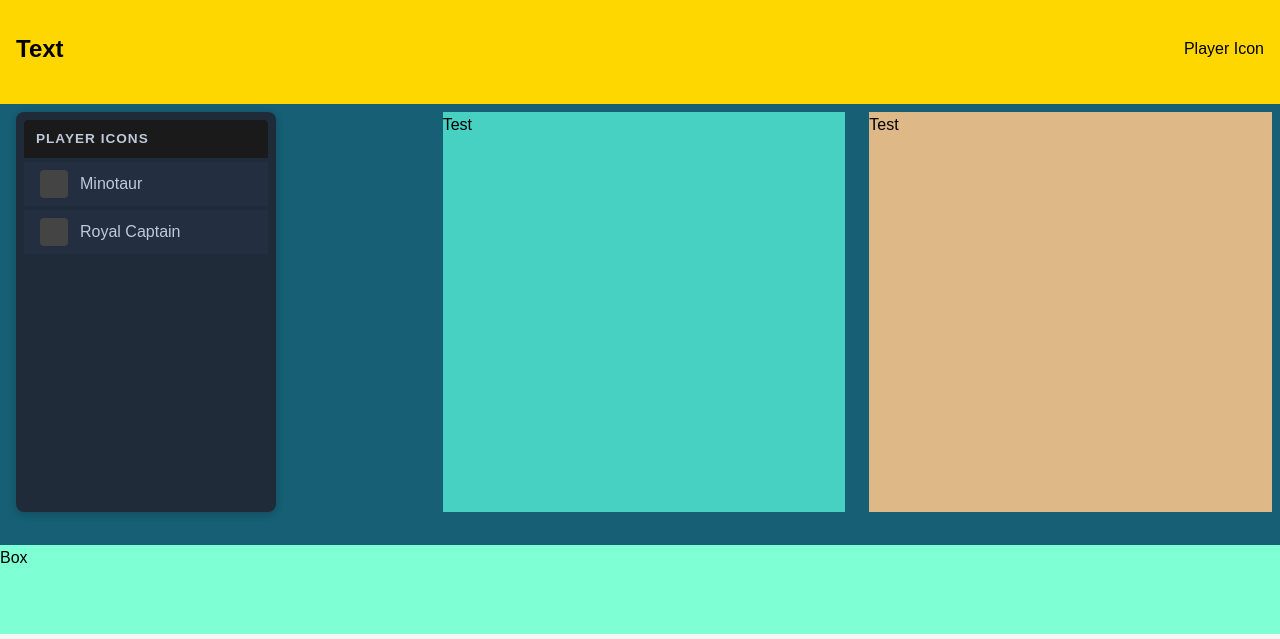
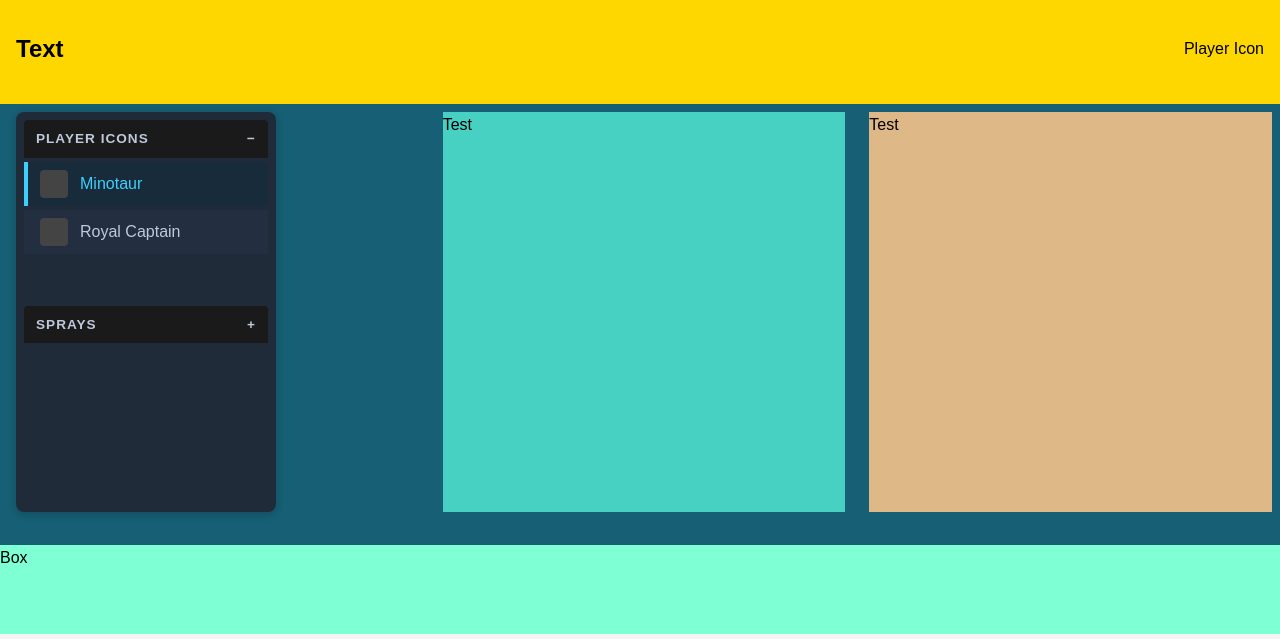
Before and after one commit to Program606/Portfolio, a plain HTML site: page src/index.html in a window 1280 px wide. Shown: the part 1520-2159 px from the top of the page. Drawn offline with Linux system fonts and the light colour scheme.

Commit message:
Added Interactable Categories

```diff
--- a/css/index.css
+++ b/css/index.css
@@ -303,3 +303,22 @@
     border-radius: 4px;
     margin-right: 0.75rem;
   }
+
+  .categoryItems {
+    display: none;
+    flex-direction: column;
+  }
+  .category.open .categoryItems {
+    display: flex;
+  }
+  .categoryTitle {
+    cursor: pointer;
+    user-select: none;
+    display: flex;
+    justify-content: space-between;
+    align-items: center;
+  }
+  .toggle-icon {
+    font-weight: bold;
+    margin-left: 0.5rem;
+  }
--- a/src/index.html
+++ b/src/index.html
@@ -71,9 +71,18 @@
       <div id="midBoxL">
         <div id="ovMenu" class="ovItem">
           <div class="category">
-            <div class="categoryTitle"> Player Icons</div>
-            <div class="categoryItem">Minotaur</div>
-            <div class="categoryItem">Royal Captain</div>
+            <div class="categoryTitle">Player Icons <span class="toggle-icon">+</span></div>
+            <div class="categoryItems">
+              <div class="categoryItem selected">Minotaur</div>
+              <div class="categoryItem">Royal Captain</div>
+            </div>
+          </div>
+          <div class="category">
+            <div class="categoryTitle">Sprays <span class="toggle-icon">+</span></div>
+            <div class="categoryItems">
+              <div class="categoryItem">Dragon Dance</div>
+              <div class="categoryItem">Retro Cowboy</div>
+            </div>
           </div>
         </div>
       </div>
@@ -111,5 +120,24 @@
   <footer id="contact">
     <p>Contact me at: prince@example.com</p>
   </footer>
+
+  <script>
+  document.querySelectorAll('.categoryTitle').forEach(title => {
+    title.addEventListener('click', function() {
+      const category = this.parentElement;
+      const isOpen = category.classList.toggle('open');
+      // Toggle icon
+      const icon = this.querySelector('.toggle-icon');
+      icon.textContent = isOpen ? '−' : '+';
+    });
+  });
+  // Open the first category by default
+  const firstCategory = document.querySelectorAll('.category')[0];
+  if (firstCategory) {
+    firstCategory.classList.add('open');
+    const icon = firstCategory.querySelector('.toggle-icon');
+    if (icon) icon.textContent = '−';
+  }
+  </script>
 </body>
 </html>
```
